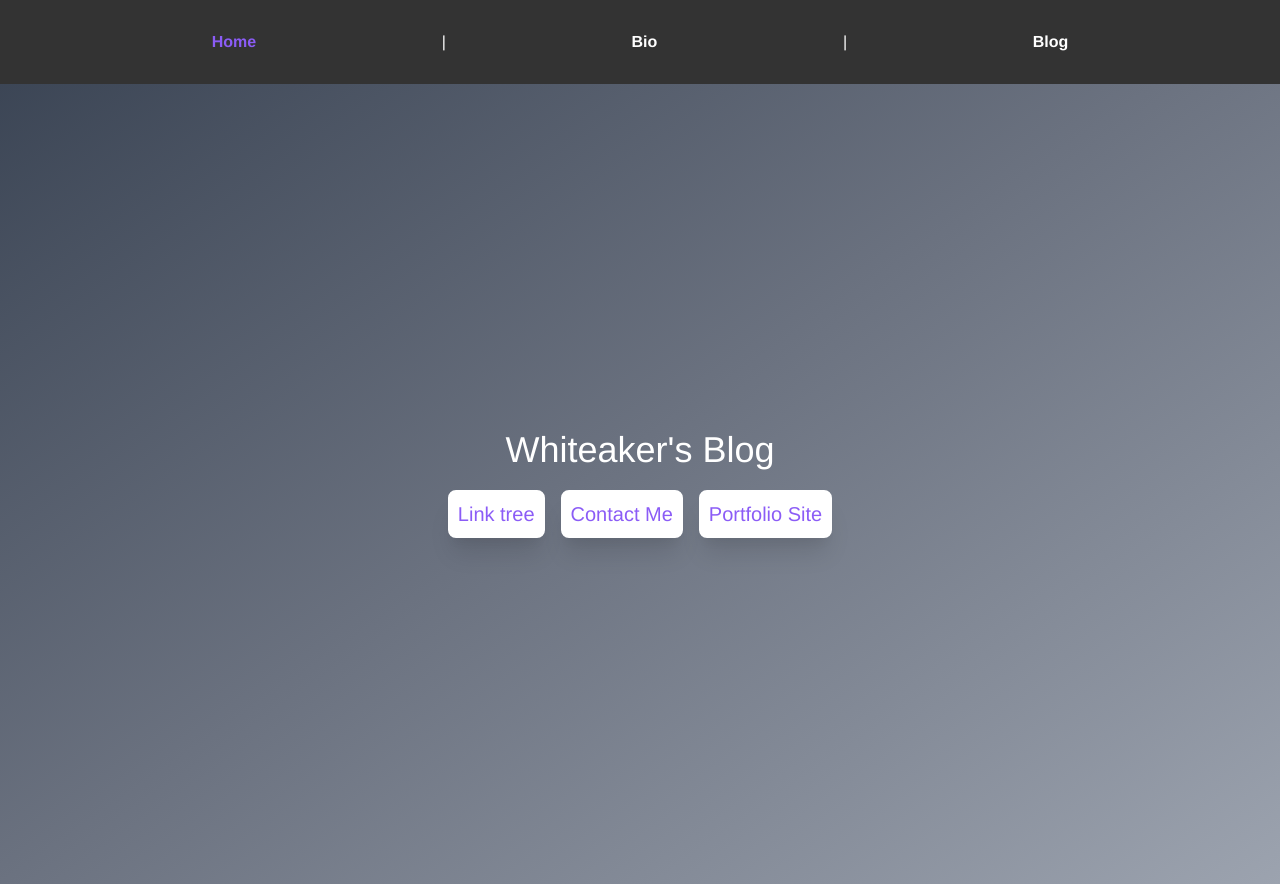
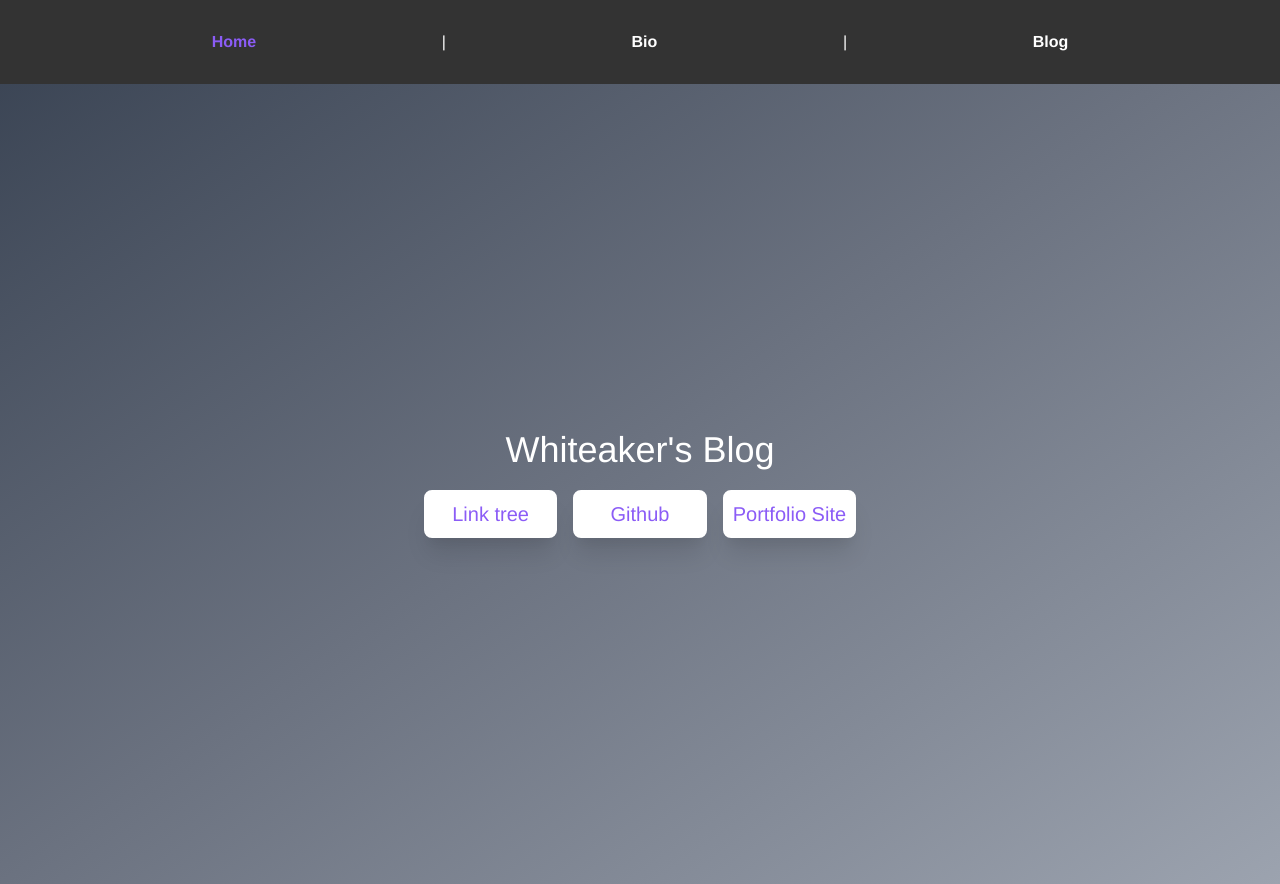
Before and after one commit to josephaw1022/BlogSite, a Vue app: page / in a window 1280 px wide. Built offline with nearby package versions, Linux system fonts and the light colour scheme; a web font is replaced by a local one.

Commit message:
think Im done with the site for now. just going to be uploading posts regularly

```diff
--- a/src/views/Bio.vue
+++ b/src/views/Bio.vue
@@ -1,3 +1,14 @@
+
+<style >
+.customBackground {
+  background-image: url("https://joe-whiteaker-portfolio.s3.amazonaws.com/Profilepic2.png");
+  background-size: cover;
+  background-position: center top;
+}
+</style>
+
+
+
 <template>
   <section
     class="
@@ -13,17 +24,22 @@
     <div class="flex justify-center items-center">
       <div
         class="
+          customBackground
           bg-green-500
           border-green-500 border-2
           rounded-full
-          w-48
-          h-48
+          w-56
+          h-56
         "
       ></div>
     </div>
     <div class="my-5 w-56 mx-2">
-      <h1 class="text-white text-2xl">Title</h1>
-      <p class="text-white text-sm">...</p>
+      <h1 class="text-white text-3xl">Joseph Whiteaker</h1>
+      <p class="text-white text-sm">
+        Currently a college student at University of South Carolina.
+        Majoring in applied math. Hobbies include software
+        development, working out, going to the beach, etc...
+      </p>
     </div>
   </section>
 </template>
--- a/src/views/Home.vue
+++ b/src/views/Home.vue
@@ -35,7 +35,10 @@ export default defineComponent({
           class="
             gap-8
             sm:gap-4
-            flex flex-wrap flex-row
+            grid grid-flow-row
+            transform
+            grid-cols-1
+            md:grid-cols-3
             justify-evenly
           "
         >
@@ -45,8 +48,9 @@ export default defineComponent({
           >
             <Button text="Link tree" />
           </a>
-
-          <Button text="Contact Me" />
+          <a href="https://github.com/josephaw1022" target="_blank">
+            <Button text="Github" />
+          </a>
 
           <a
             href="https://joseph-whiteaker.netlify.app/"
```
